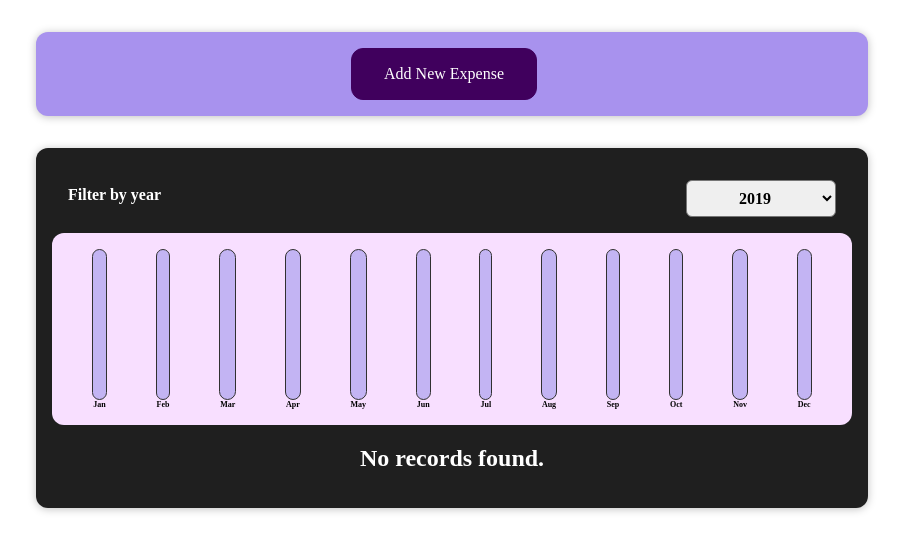
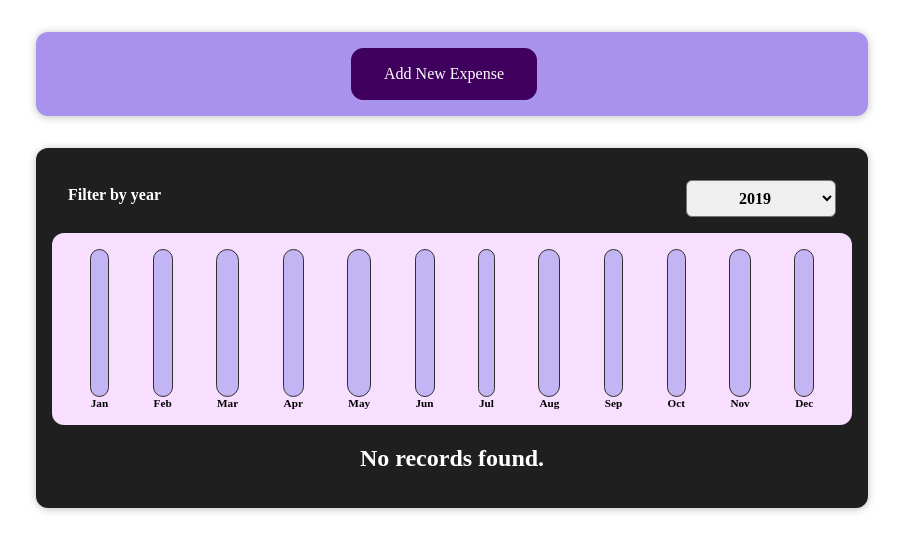
Before and after one commit to arcvin-corp/expense-tracker, a React (Create React App) app: page / in a window 1280 px wide. Shown: the top 552 px of the page, without its empty margins (188-1091 px from the left). Built offline with nearby package versions, Linux system fonts and the light colour scheme.

Commit message:
Completed

```diff
--- a/src/components/Chart/Chart.css
+++ b/src/components/Chart/Chart.css
@@ -4,6 +4,6 @@
   background-color: #f8dfff;
   text-align: center;
   display: flex;
+  height: 10rem;
   justify-content: space-around;
-  height: 10rem;
 }
--- a/src/components/Chart/ChartBar.css
+++ b/src/components/Chart/ChartBar.css
@@ -20,11 +20,11 @@
 .chart-bar__fill {
   background-color: #4826b9;
   width: 100%;
-  transition: all 0.3s ease-out;
+  transition: all 0.5s ease-out;
 }
 
 .chart-bar__label {
   font-weight: bold;
-  font-size: 0.5rem;
+  font-size: 0.7rem;
   text-align: center;
 }
--- a/src/components/NewExpense/ExpenseForm.js
+++ b/src/components/NewExpense/ExpenseForm.js
@@ -21,7 +21,7 @@ const ExpenseForm = props => {
     setUserInput(prevState => {
       return {
         ...prevState,
-        amount: event.target.value,
+        amount: +event.target.value,
       };
     });
   };
@@ -41,6 +41,7 @@ const ExpenseForm = props => {
       ...userInput,
       date: new Date(userInput.date),
     };
+
     props.onExpenseDataSave(expenseData);
     setUserInput({
       title: '',
```
